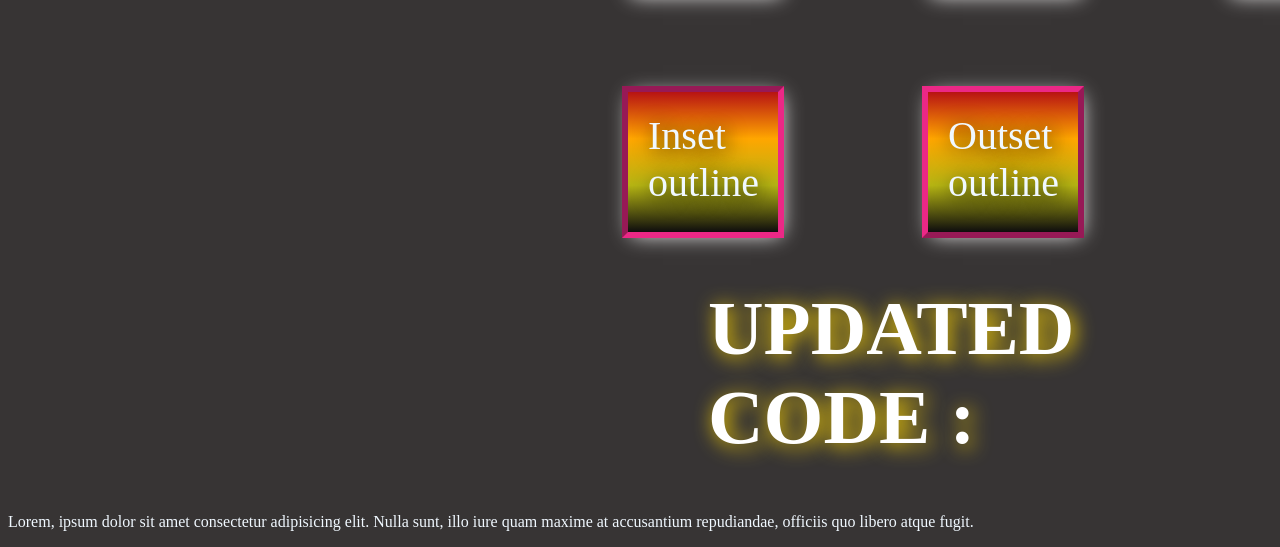
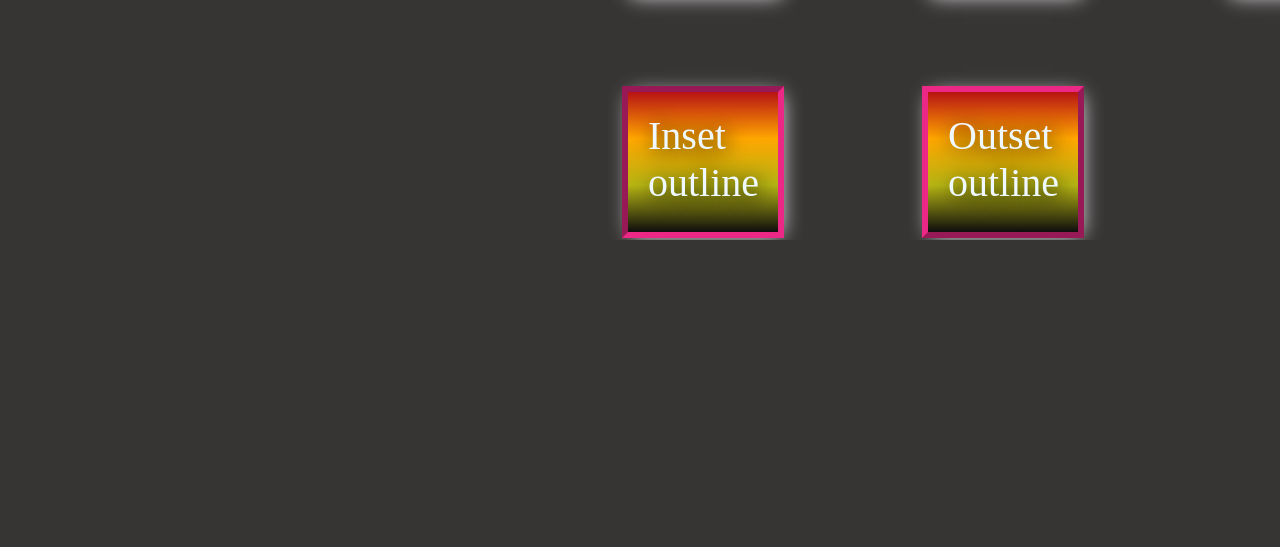
Before and after one commit to AasmaNoor123/Css-outlines, a plain HTML site: page index.html in a window 1280 px wide. Shown: the part 616-1163 px from the top of the page. After the commit the page ends 856 px from the top, so only its background shows below. Drawn offline with Linux system fonts and the light colour scheme.

Commit message:
first-commit

```diff
--- a/index.html
+++ b/index.html
@@ -20,7 +20,6 @@
     <div class="seven"> Inset outline</div>
     <div class="eight">Outset outline</div></div>
 
-    <h1>UPDATED CODE :</h1>
-    <p>Lorem, ipsum dolor sit amet consectetur adipisicing elit. Nulla sunt, illo iure quam maxime at accusantium repudiandae, officiis quo libero atque fugit.</p>
+
 </body>
 </html>
```
